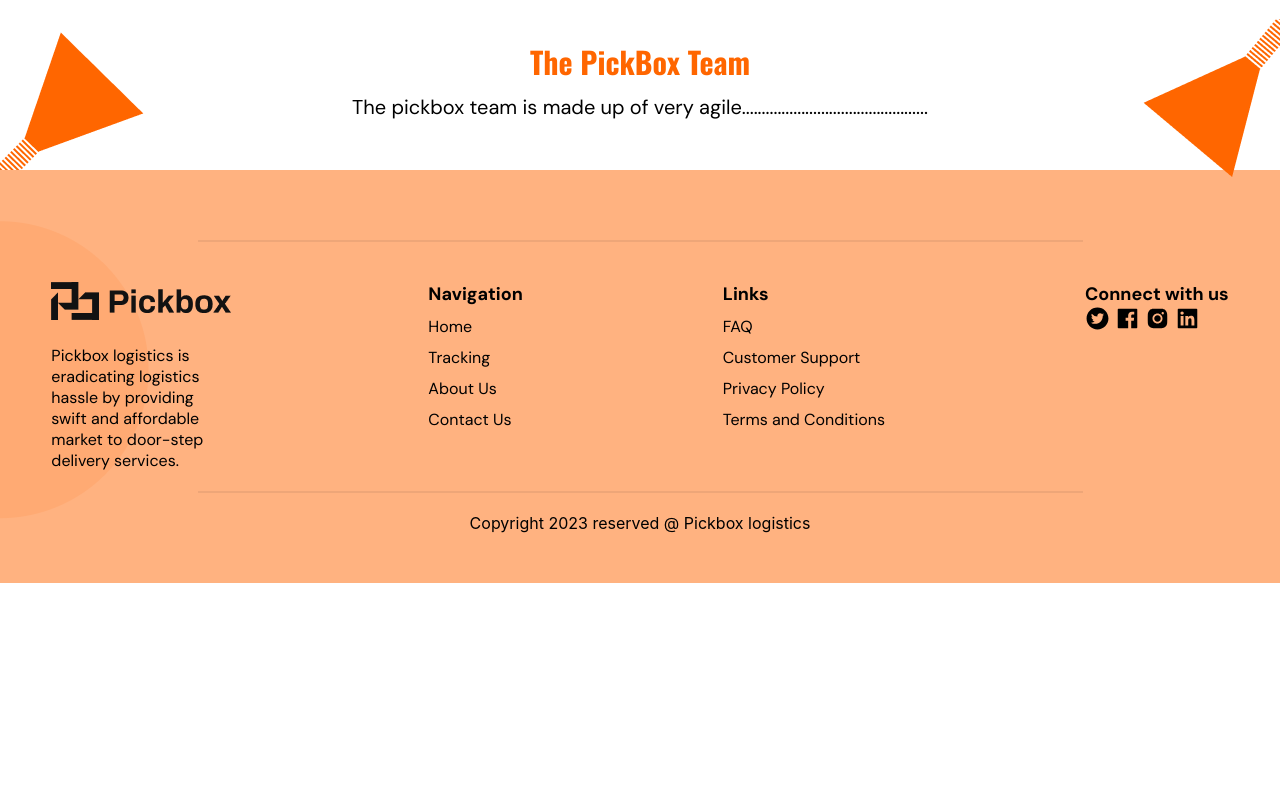
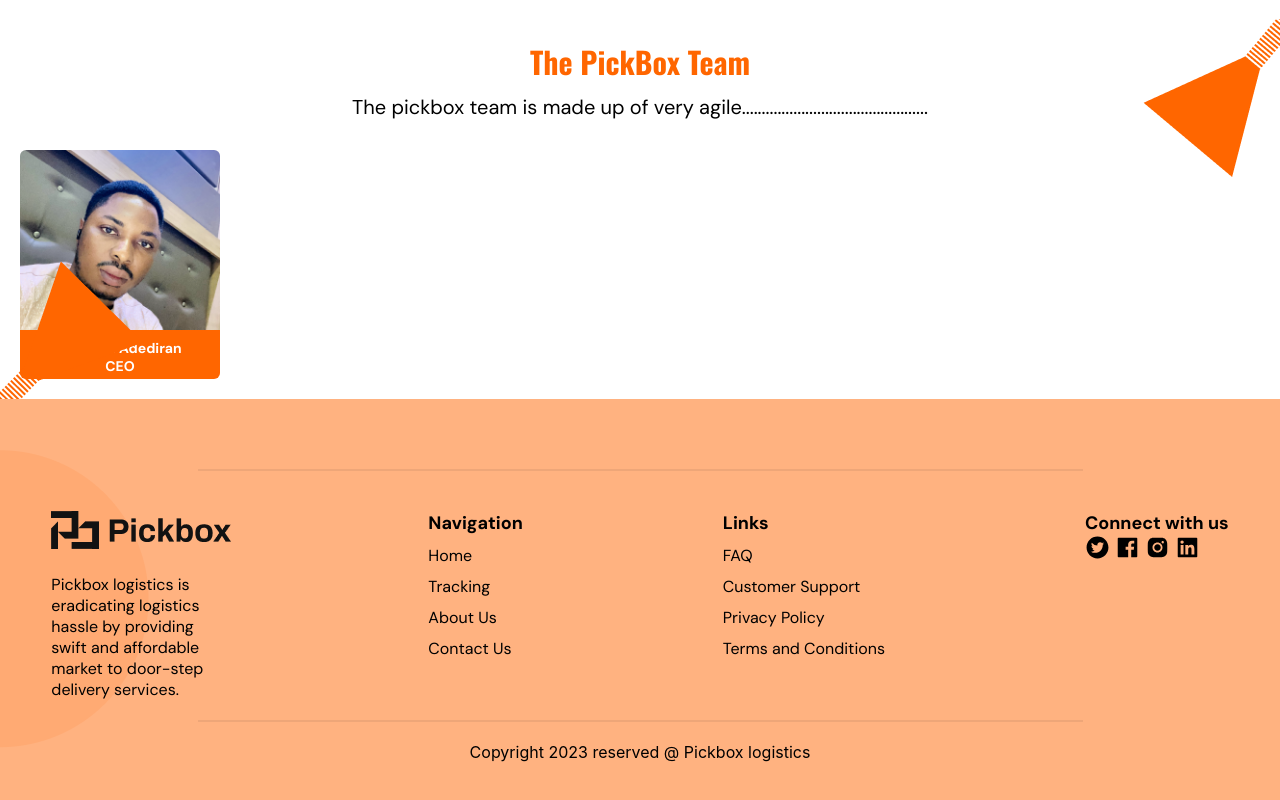
Before and after one commit to Pickbox-Project/Pickbox-frontend, a React (Create React App) app: page /aboutus in a window 1280 px wide. Shown: the part 1473-2273 px from the top of the page. Before the commit the page ends 2056 px from the top, so only its background shows below. Built offline with nearby package versions, Linux system fonts and the light colour scheme.

Commit message:
Started styling Team component

```diff
--- a/src/Components/Team/Team.css
+++ b/src/Components/Team/Team.css
@@ -32,3 +32,35 @@
     font-family: "DM Sans", sans-serif;
     margin-bottom: 30px;
 }
+
+.team-member-image {
+    width: 200px;
+    height: 180px;
+    object-fit: cover;
+    border-top-right-radius: 6px;
+    border-top-left-radius: 6px;
+}
+
+.team-info-text {
+    background: #ff6600;
+    width: 200px;
+    margin-top: -5px;
+    height: 50px;
+    border-bottom-left-radius: 6px;
+    border-bottom-right-radius: 6px;
+}
+
+.team-info-text .team-member-name {
+    text-align: center;
+    padding-top: 10px;
+    font-size: 14px;
+    color: #fff;
+    font-family: "DM Sans", sans-serif;
+}
+
+.team-info-text .team-member-role {
+    text-align: center;
+    font-size: 14px;
+    color: #fff;
+    font-family: "DM Sans", sans-serif;
+}
--- a/src/Components/Team/Team.jsx
+++ b/src/Components/Team/Team.jsx
@@ -2,6 +2,7 @@ import React from "react";
 import "./Team.css";
 import teamVectorRight from "../../Assets/images/team-vector-right.png";
 import teamVectorLeft from "../../Assets/images/team-vector-left.png";
+import firstTeamMember from "../../Assets/images/Adediran Ifeoluwa.png";
 
 const Team = () => {
   return (
@@ -15,6 +16,13 @@ const Team = () => {
           agile...............................................
         </h5>
       </div>
+      <div className="team-gallery">
+        <img src={firstTeamMember} alt="" className="team-member-image" />
+        <div className="team-info-text">
+          <h5 className="team-member-name">Ifeoluwa Adediran</h5>
+          <h5 className="team-member-role">CEO</h5>
+        </div>
+      </div>
     </div>
   );
 };
```
